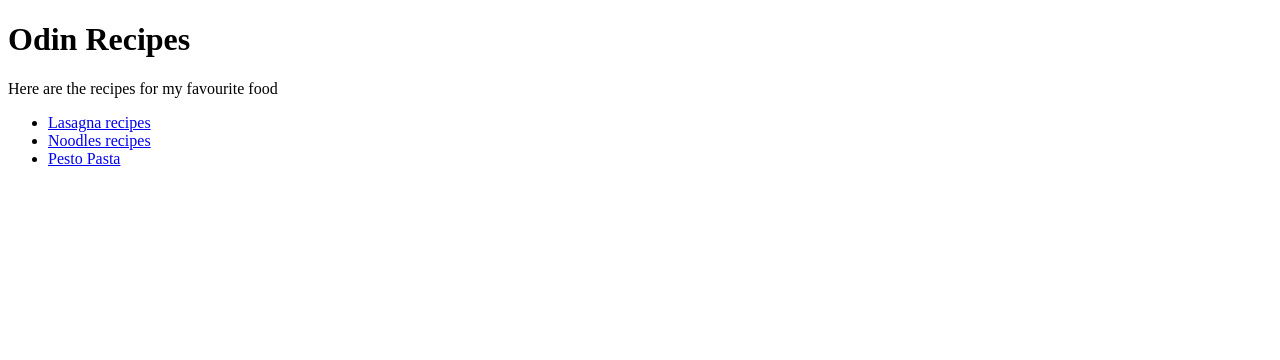
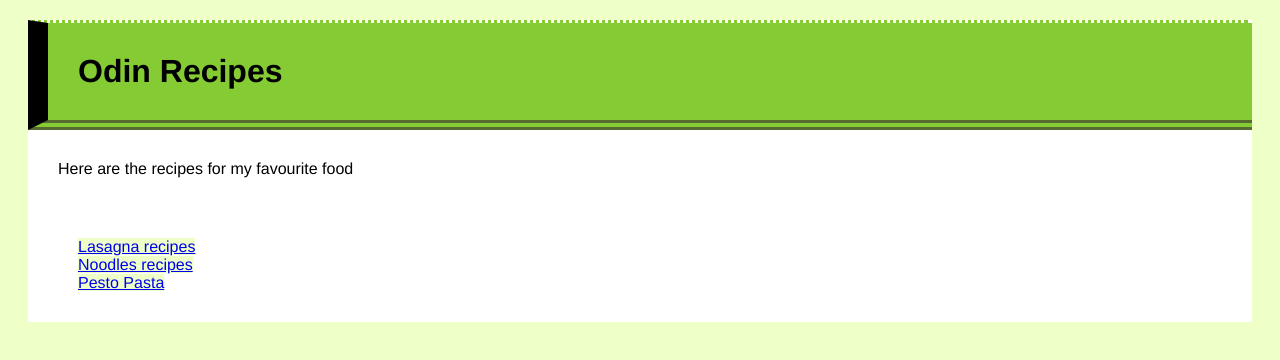
Before and after one commit to ceoharman/odin-recipes, a plain HTML site: page index.html in a window 1280 px wide. Drawn offline with Linux system fonts and the light colour scheme.

Commit message:
styled the recipe page

```diff
--- a/index.html
+++ b/index.html
@@ -3,14 +3,17 @@
   <head>
     <meta charset="utf-8">
     <title>Odin Recipes</title>
+    <link rel="stylesheet" href="./styles.css">
   </head>
   <body>
-    <h1>Odin Recipes</h1>
-    <p>Here are the recipes for my favourite food</p>
-    <ul>
-      <li><a href="./recipes/lasagna.html" target="_blank">Lasagna recipes</a></li>
-      <li><a href="./recipes/noodles.html" target="_blank">Noodles recipes</a></li>
-      <li><a href="./recipes/pestopasta.html" target="_blank">Pesto Pasta</li>
-    </ul>
+    <div class="container">
+      <h1 class="h1">Odin Recipes</h1>
+        <p class="p1">Here are the recipes for my favourite food</p>
+         <ul class="ul1">
+           <li class="li1"><a href="./recipes/lasagna.html" target="_blank">Lasagna recipes</a></li>
+           <li class="li1"><a href="./recipes/noodles.html" target="_blank">Noodles recipes</a></li>
+           <li class="li1"><a href="./recipes/pestopasta.html" target="_blank">Pesto Pasta</li>
+        </ul>
+    </div>
   </body>
 </html>
--- a/styles.css
+++ b/styles.css
@@ -0,0 +1,38 @@
+/* universal for the universal one */
+
+* {
+  background-color: #efffc8;
+}
+
+/* This one is for the heading */
+
+.h1 {
+  background-color: #85cb33;
+  font-family: Helvetica, sans-serif;
+  padding: 30px;
+  margin: 20px;
+  margin-bottom: 0px;
+  border-left: solid black 20px;
+  border-top: white dotted 3px;
+  border-bottom: double darkolivegreen 10px;
+}
+
+.p1, .ul1 {
+  background-color: white;
+  font-family: Helvetica, sans-serif;
+  padding: 30px;
+  margin-top: 0px;
+  margin-left: 20px;
+  margin-right: 20px;
+  margin-bottom: 0px;
+}
+
+.li1 {
+  background-color: white;
+  display: block;
+  font-family: Helvetica, sans-serif;
+  margin-top: 0px;
+  margin-left: 20px;
+  margin-right: 20px;
+  margin-bottom: 0px;
+}
```
